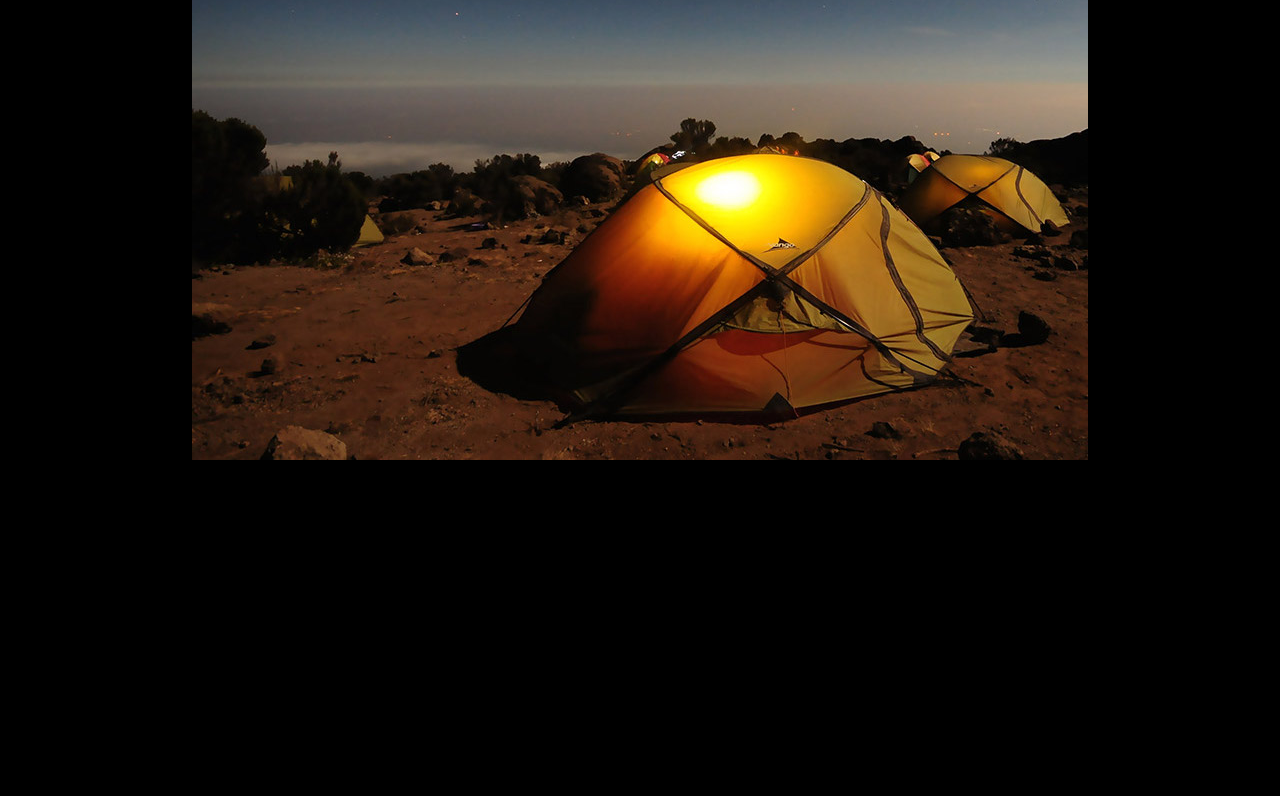
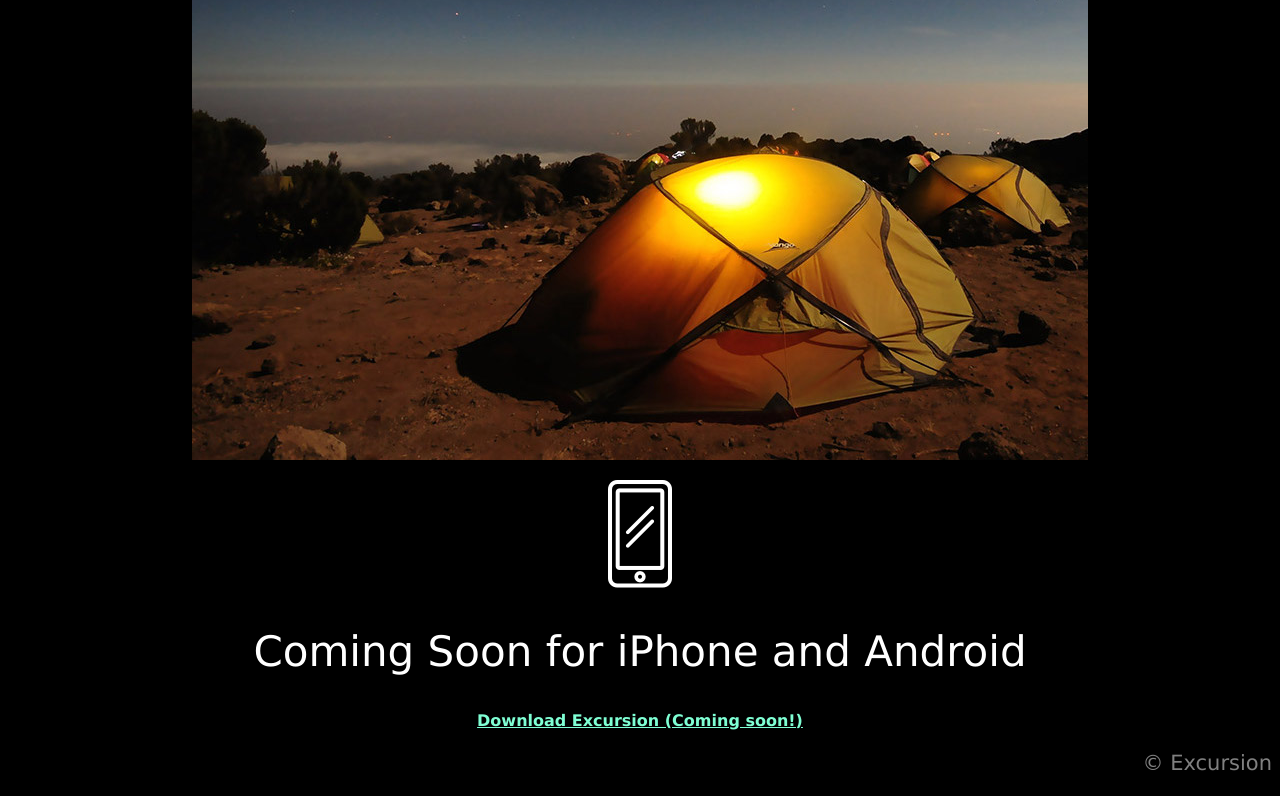
Before and after one commit to justinbaldauf/excursion, a plain HTML site: page index.html in a window 1280 px wide. Shown: the part 506-1302 px from the top of the page. Before the commit the page ends 986 px from the top, so only its background shows below. Drawn offline with Linux system fonts and the light colour scheme.

Commit message:
final images and text

```diff
--- a/index.html
+++ b/index.html
@@ -11,9 +11,11 @@
     <video src="resources/videos/excursion.mp4"autoplay>video not supported
     </video>
     <h2>Your personal travel guide</h2>
-    <div id="text">
-      <p>Excursion remembers places you like, and recommends new points of interest around you</p>
-    </div>
+    <p class="text">Excursion remembers places you like, and recommends new points of interest around you</p>
     <p><img src="resources/images/camp.jpg"/></p>
+    <p><img src="resources/images/phone.png"/></p>
+    <h2>Coming Soon for iPhone and Android</h2>
+    <h4>Download Excursion (Coming soon!)</h4>
+    <p class="text" id="copy">© Excursion</p>
   </body>
 </html>
--- a/resources/css/style.css
+++ b/resources/css/style.css
@@ -21,7 +21,11 @@ h2 {
   font-weight: 300;
 }
 
-#text {
+.text {
   font-size: 21px;
   color: gray;
 }
+
+#copy{
+  text-align: right;
+}
```
